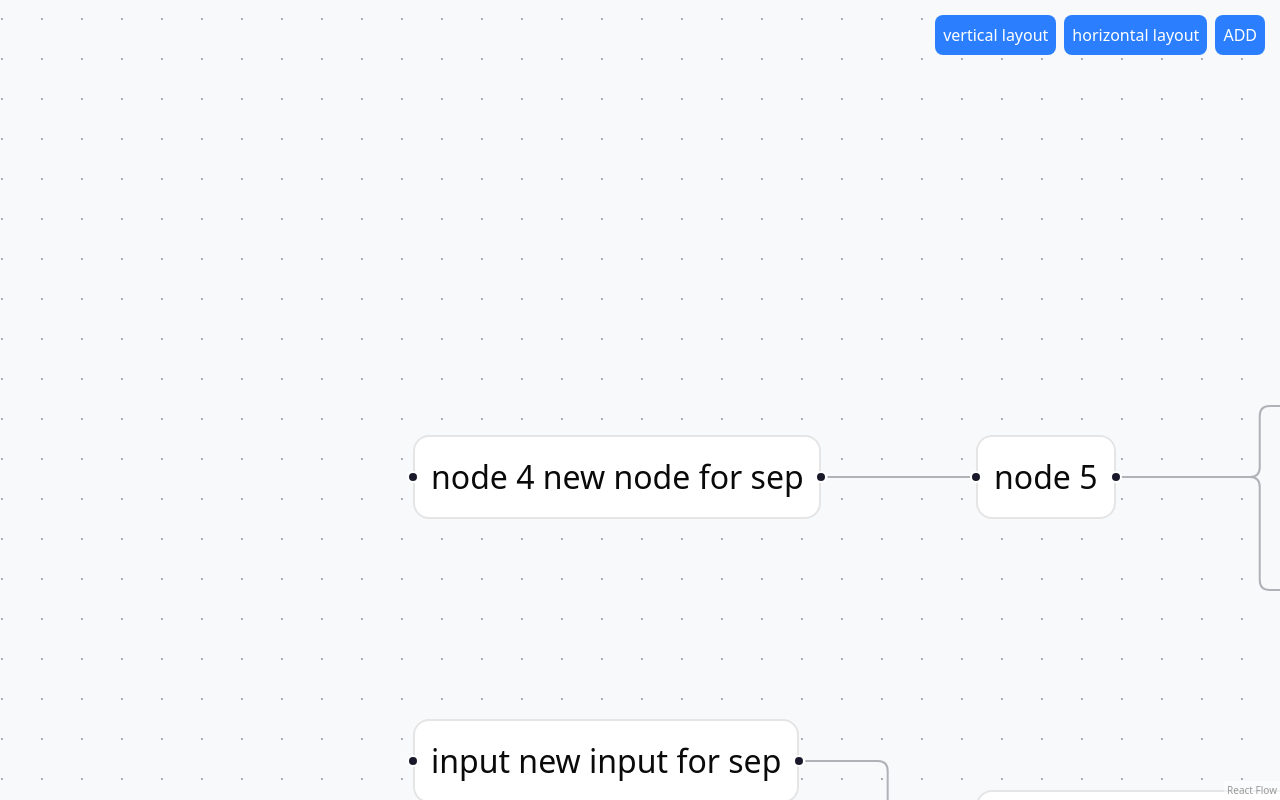
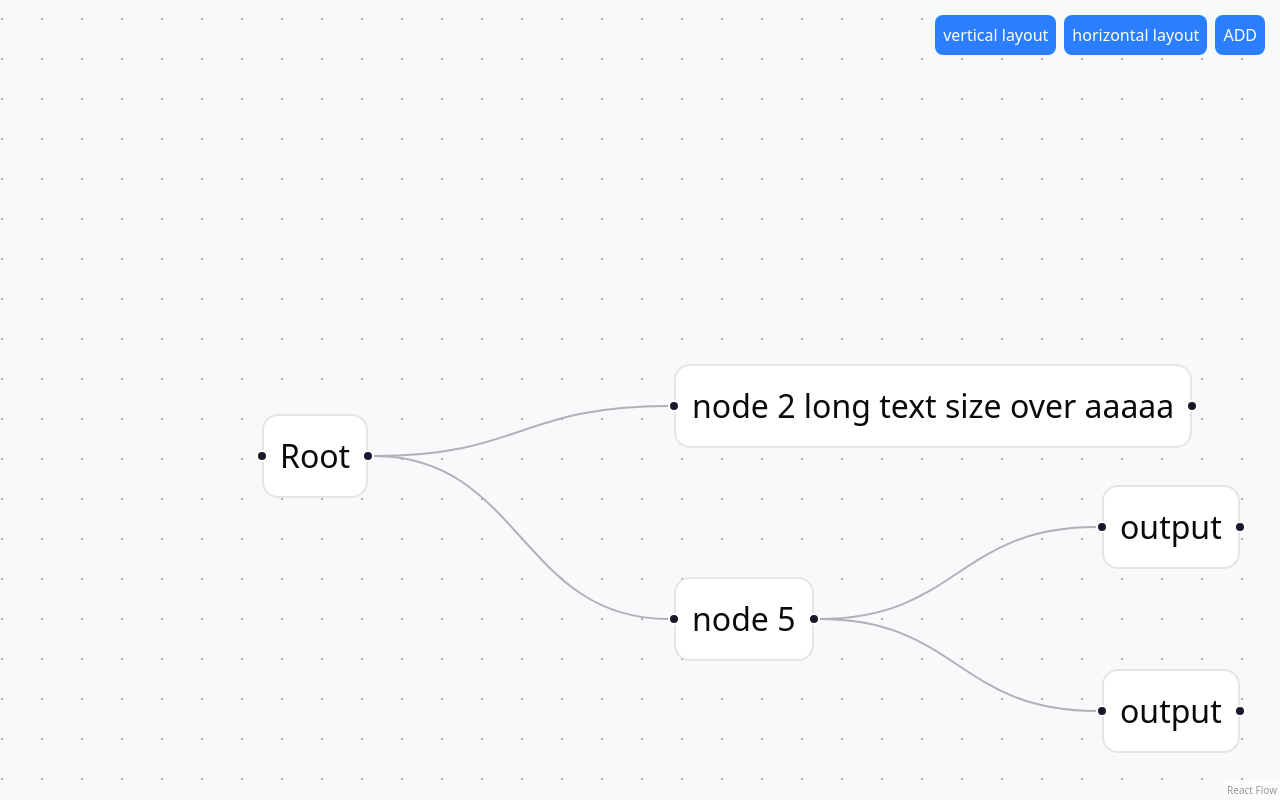
Before and after one commit to nkita/mindmap, a Next.js app: page / in a window 1280 px wide. Built offline with nearby package versions, Linux system fonts and the light colour scheme.

Commit message:
Add logic to determine the node position based on key code.

```diff
--- a/app/initialElements.ts
+++ b/app/initialElements.ts
@@ -1,15 +1,8 @@
 import { Node } from '@xyflow/react';
 const position = { x: 0, y: 0 };
-const edgeType = 'smoothstep';
+const edgeType = 'bezier';
 
 export const initialNodes: Node[] = [
-  {
-    id: '1',
-    type: 'middleNode',
-    data: { label: 'input new input for sep' },
-    expandParent: false,
-    position,
-  },
   {
     id: '2',
     type: 'middleNode',
@@ -18,9 +11,9 @@ export const initialNodes: Node[] = [
     position,
   },
   {
-    id: '4',
+    id: 'root',
     type: 'middleNode',
-    data: { label: 'node 4 new node for sep' },
+    data: { label: 'Root' },
     position,
   },
   {
@@ -39,12 +32,8 @@ export const initialNodes: Node[] = [
 ];
 
 export const initialEdges = [
-  { id: 'e12', source: '1', target: '2', type: edgeType },
-  { id: 'e13', source: '1', target: '3', type: edgeType },
-  { id: 'e22a', source: '2', target: '2a', type: edgeType },
-  { id: 'e22b', source: '2', target: '2b', type: edgeType },
-  { id: 'e22c', source: '2', target: '2c', type: edgeType },
-  { id: 'e2c2d', source: '2c', target: '2d', type: edgeType },
+  { id: 'e12', source: 'root', target: '2', type: edgeType },
+  { id: 'e47', source: 'root', target: '5', type: edgeType },
   { id: 'e45', source: '4', target: '5', type: edgeType },
   { id: 'e56', source: '5', target: '6', type: edgeType },
   { id: 'e57', source: '5', target: '7', type: edgeType },
--- a/app/page.tsx
+++ b/app/page.tsx
@@ -17,6 +17,7 @@ import {
   type Connection,
   type NodeMouseHandler,
   type OnSelectionChangeParams,
+  useKeyPress,
 } from '@xyflow/react';
 
 import dagre from '@dagrejs/dagre';
@@ -72,6 +73,7 @@ const getLayoutedElements = (
 
 const Flow = () => {
   const { getNode } = useReactFlow();
+
   const [nodes, setNodes, onNodesChange] = useNodesState(initialNodes);
   const [edges, setEdges, onEdgesChange] = useEdgesState(initialEdges);
   const [currentNodeId, setCurrentNodeId] = useState("2");
@@ -95,13 +97,13 @@ const Flow = () => {
         ...node, type: node.type
       }))]);
       setEdges([...layoutedEdges.map(edge => ({
-        ...edge, type: edge.type || 'smoothstep' // Ensure type is always defined
+        ...edge, type: edge.type || 'bezier' // Ensure type is always defined
       }))]);
     },
     [nodes, edges, getNode, currentNodeId, setNodes, setEdges],
   );
 
-  const handleAddNode = (selectedNodes: Node[]) => {
+  const handleAddNode = (selectedNodes: Node[], direction: "parallell" | "series") => {
     const i = crypto.randomUUID();
     const newNode = {
       id: i,
@@ -110,20 +112,32 @@ const Flow = () => {
       position: { x: 0, y: 0 },
       selected: true,
     }
-    const sourceNodeId = selectedNodes.length === 1 ? selectedNodes[0] : nodes[0];
+    let sourceNodeId = "root"
+    if (selectedNodes.length === 1) {
+      const i = selectedNodes[0].id;
+      if (direction === "series") {
+        sourceNodeId = i
+      } else if (direction === "parallell") {
+        const edge = edges.find(edge => edge.target === i);
+        sourceNodeId = edge?.source ?? i;
+      }
+    } else if (selectedNodes.length > 1) {
+      sourceNodeId = nodes[0].id;
+    } else {
+      sourceNodeId = nodes[0].id;
+    }
     const newEdge = {
       id: crypto.randomUUID(),
-      source: sourceNodeId.id,
+      source: sourceNodeId,
       target: i,
-      type: 'smoothstep',
+      type: 'bezier',
     }
-    console.log(newNode, sourceNodeId, newEdge);
     const { nodes: layoutedNodes, edges: layoutedEdges } =
-      getLayoutedElements([newNode, ...nodes], [...edges, newEdge], 'LR', getNode, currentNodeId);
+      getLayoutedElements([newNode, ...nodes.map(node => ({ ...node, selected: false }))], [...edges, newEdge], 'LR', getNode, currentNodeId);
     setNodes([...layoutedNodes.map(node => ({ ...node, type: node.type }))] as Node[]);
     setEdges([...layoutedEdges.map(edge => ({
       ...edge,
-      type: edge.type || 'smoothstep' // Ensure type is always defined
+      type: edge.type || 'bezier' // Ensure type is always defined
     }))]);
   }
   useEffect(() => {
@@ -136,18 +150,29 @@ const Flow = () => {
 
   const handleSelectionChange = (params: OnSelectionChangeParams) => setSelectedNodes(params.nodes);
 
+  const handleKeyDown = (event: KeyboardEvent) => {
+    console.log(event.key);
+    if (event.key === 'Tab') {
+      handleAddNode(selectedNodes, "series");
+    }
+    if (event.key === 'Enter') {
+      handleAddNode(selectedNodes, "parallell");
+    }
+  }
 
   return (
     <div style={{ height: '100vh', width: '100vw' }}>
       <ReactFlow
         nodes={nodes}
         edges={edges}
+        onKeyDown={handleKeyDown}
         onSelectionChange={handleSelectionChange}
         onNodesChange={onNodesChange}
         onEdgesChange={onEdgesChange}
         onConnect={onConnect}
         nodeTypes={{ middleNode: MiddleNode }}
         connectionLineType={ConnectionLineType.SmoothStep}
+
         fitView={true}
         style={{ backgroundColor: "#F7F9FB" }}
       >
```
